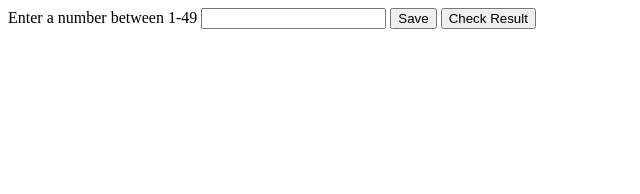
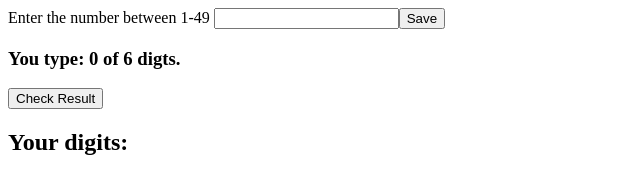
Before and after one commit to AndrewLyko/lotto_js, a plain HTML site: page index.html in a window 1280 px wide. Both pictures are taken after typing "Sample" into the empty fields and a click on the button "Save". Shown: the whole page, without its empty margins (0-640 px from the left). Drawn offline with Linux system fonts and the light colour scheme.

Commit message:
refactoring

```diff
--- a/App.js
+++ b/App.js
@@ -1,47 +1,142 @@
-const userInput = document.querySelector('input[name="userDigit"]')
-const btnSave = document.querySelector('button:first-of-type')
-const btnCheck = btnSave.nextElementSibling
-const resRef = document.getElementById('typedNumber')
+// HTML Creation
+const createTag = ({tagName = 'div', tagAttrs, tagText, tagID, tagEvt, tagClass} = {}) => {
+    const node = document.createElement(tagName);
 
+    if (tagAttrs !== undefined) {
+        tagAttrs.forEach(({name, value}) => {
+            node.setAttribute(name, value)
+        });
+    }
 
-const loadFromLocalStorage = () => {
-    const data = localStorage.getItem('digits');
-    if (data !== null) {
-        return JSON.parse(data);
+    if (tagClass !== undefined) {
+        tagClass.forEach((name) => {
+            node.classList.add(name);
+        })
     }
-    return []
+
+    if (tagText !== undefined) {
+        const nodeText = document.createTextNode(tagText)
+        node.appendChild(nodeText)
+    }
+
+    if (tagID !== undefined) {
+        node.id = tagID;
+    }
+
+    if (tagEvt !== undefined) {
+        tagEvt.forEach(({type, cb}) => {
+            node.addEventListener(type, cb);
+        })
+    }
+
+    return node
+
 }
+// --------------------
+// Btn service
+const handleSave = (event, inputRef, h2Ref, h3Ref) => {
+    if (inputRef.value === '') {
+        return h2Ref.innerText = 'Input correct value!';
+    } else {
+        const data = parseInt(inputRef.value)
+        switch (true) {
+            case (data < 1):
+                h2Ref.innerText = 'Type digit > 1!';
+                inputRef.value = ''
+                break;
+            case (data > 50):
+                h2Ref.innerText = 'Type digit < 50!';
+                inputRef.value = ''
+                break;
+            case (loadFromLocalStorage().includes(data)):
+                h2Ref.innerText = 'Digit was already used!';
+                inputRef.value = ''
+                break;
+            case (loadFromLocalStorage().length < 6):
+                saveToLocalStorage(data, h2Ref);
+                inputRef.value = ''
+                h2Ref.innerText = `Your digits: ${loadFromLocalStorage()}`
+                digitsLeft()
+                break;
+        }
 
+    }
+};
 
-const saveToLocalStorage = (data) => {
-    if (!loadFromLocalStorage().includes(parseInt(data)) && data > 0) {
-        localStorage
-            .setItem('digits', JSON.stringify([...loadFromLocalStorage(), parseInt(data)].filter(Number)));
+const handleCheck = (event, h2Ref) => {
+    if (loadFromLocalStorage().length < 6) {
+        h2Ref.innerText = 'Type your number'
+    } else {
+        const userDigit = [...loadFromLocalStorage()];
+        const winDigits = getShuffledDigits();
+        const result = winDigits.filter((digit) => userDigit.indexOf(digit) >= 0)
+        h2Ref.innerText = `You hits ${result.length}, Win numbers : ${result}`
+        deleteFromLocalStorage()
     }
-    return resRef.innerText = `${data} already used!`
 }
-
-
-btnSave.addEventListener('click', (event) => {
-    if (userInput.value === '') {
-        return  resRef.innerText = 'Input correct value!'
-    } else if (parseInt(userInput.value) > 50){
-        return  resRef.innerText = 'Type digit between 1-50!'
-    } else if (loadFromLocalStorage().length < 6) {
-        saveToLocalStorage(userInput.value);
-        userInput.value = ''
-        resRef.innerText = loadFromLocalStorage();
-    } else {
-        resRef.innerText = `${loadFromLocalStorage()} <- Its enough! Check the results!`
+// --------------------
+// Labels creation
+const labelRef = createTag({
+    tagName: 'label',
+    tagAttrs: [{
+        name: 'for',
+        value: 'number'
     }
+    ],
+    tagText: 'Enter the number between 1-49 '
 })
 
+const h3Ref = createTag({
+    tagName: 'h3',
+    tagID: 'leftNumber'
+})
+
+const inputRef = createTag({
+    tagName: 'input',
+    tagAttrs: [
+        {name: 'type', value: 'text'},
+        {name: 'name', value: 'userDigit'}],
+    tagID: 'number'
+})
+
+const h2Ref = createTag({
+    tagName: 'h2',
+    tagID: 'typedNumber'
+})
+
+const btnSaveRef = createTag({
+    tagName: 'button',
+    tagText: 'Save',
+    tagEvt: [
+        {
+            type: 'click',
+            cb: (evt) => {
+                handleSave(evt, inputRef, h2Ref)
+            }
+        }
+    ]
+})
+
+const btnCheckRef = createTag({
+    tagName: 'button',
+    tagText: 'Check Result',
+    tagEvt: [
+        {
+            type: 'click',
+            cb: (evt) => {
+                handleCheck(evt, h2Ref)
+            }
+        }
+    ]
+})
+// --------------------
+
+// Calculation
 function getRandomIntInclusive(min = 1, max = 49) {
     min = Math.ceil(min);
     max = Math.floor(max);
     return Math.floor(Math.random() * (max - min + 1)) + min;
 }
-
 
 function getShuffledDigits() {
     let winDigit = []
@@ -53,15 +148,35 @@ function getShuffledDigits() {
     return winDigit
 }
 
+function digitsLeft() {
+    h3Ref.innerText = ` You type: ${loadFromLocalStorage().length} of 6 digts.`
+}
 
-btnCheck.addEventListener('click', (event) => {
-    if (loadFromLocalStorage().length < 6) {
-        resRef.innerText = 'Type your number'
-    } else {
-        const userDigit = [...loadFromLocalStorage()];
-        const winDigits = getShuffledDigits();
-        const result = winDigits.filter((digit) => userDigit.indexOf(digit) >= 0)
-        resRef.innerText = `You hits ${result.length}, Win numbers : ${result}`
-        localStorage.removeItem('digits')
+// --------------------
+// Local storage
+const loadFromLocalStorage = () => {
+    const data = localStorage.getItem('digits');
+    if (data !== null) {
+        return JSON.parse(data);
     }
-})
+    return []
+}
+
+const saveToLocalStorage = (data) => {
+    localStorage
+        .setItem('digits', JSON.stringify([...loadFromLocalStorage(), parseInt(data)].filter(Number)))
+}
+
+const deleteFromLocalStorage = () => {
+    return localStorage.removeItem('digits')
+}
+// --------------------
+
+document.body.appendChild(labelRef)
+document.body.appendChild(inputRef)
+document.body.appendChild(btnSaveRef)
+document.body.appendChild(h3Ref)
+document.body.appendChild(btnCheckRef)
+document.body.appendChild(h2Ref)
+
+// --------------------
--- a/index.html
+++ b/index.html
@@ -10,12 +10,5 @@
 </head>
 <body>
 
-<label for="number">
-    Enter a number between 1-49</label>
-<input type="text" id="number" name="userDigit">
-<button>Save</button>
-<button>Check Result</button>
-<h2 id="typedNumber"></h2>
-
 </body>
 </html>
```
